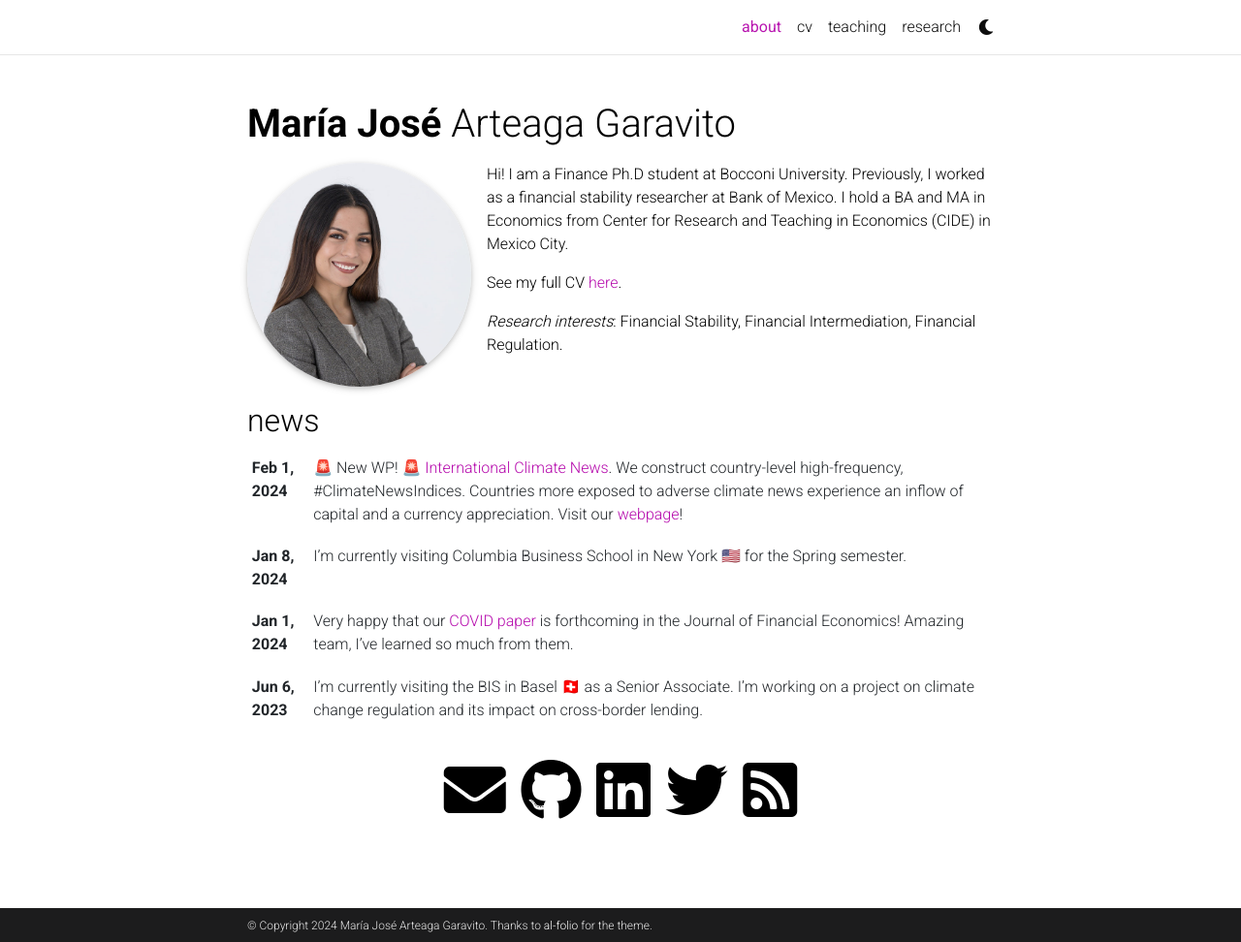
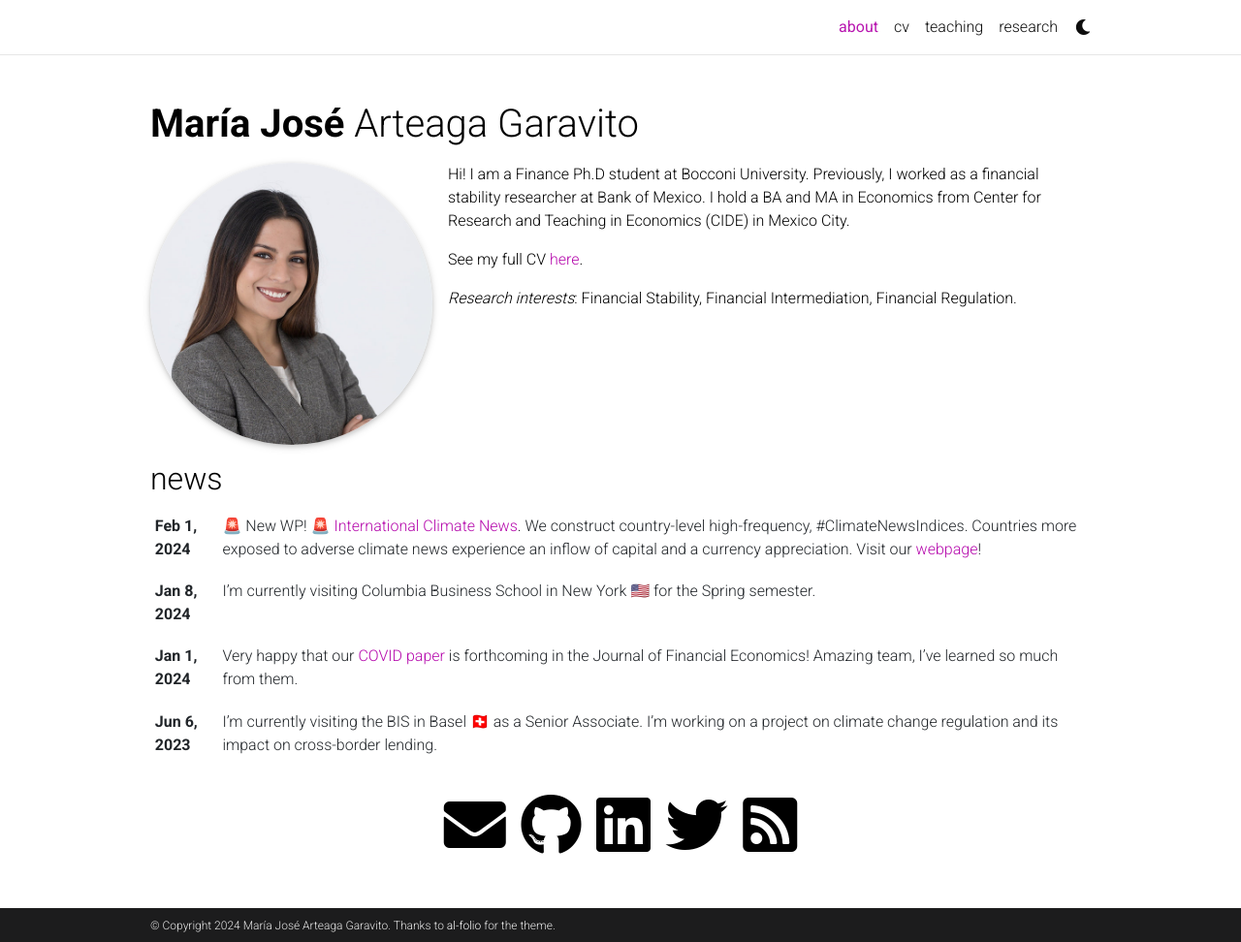
Before and after one commit to majoarteaga/majoarteaga.github.io, a Jekyll site: the page built from _pages/about.md, in a window 1280 px wide and 972 px high. Shown: the whole window at 97% size. Built offline with Jekyll 4.4.1, drawn with Linux system fonts in a browser that asks for light colours; full-size pictures stand in for the smaller copies a plugin makes; emoji names are drawn with the system emoji font; comment, search, counter and statistics services are not loaded; a style sheet for code colours, icons or effects is not loaded.

Commit message:
Update _config.yml

```diff
--- a/_config.yml
+++ b/_config.yml
@@ -53,7 +53,7 @@ navbar_fixed: true
 footer_fixed: true
 
 # Dimensions
-max_width: 800px
+max_width: 1000px  # Adjust this value to your desired maximum width
 
 # TODO: add layout settings (single page vs. multi-page)
 
```
